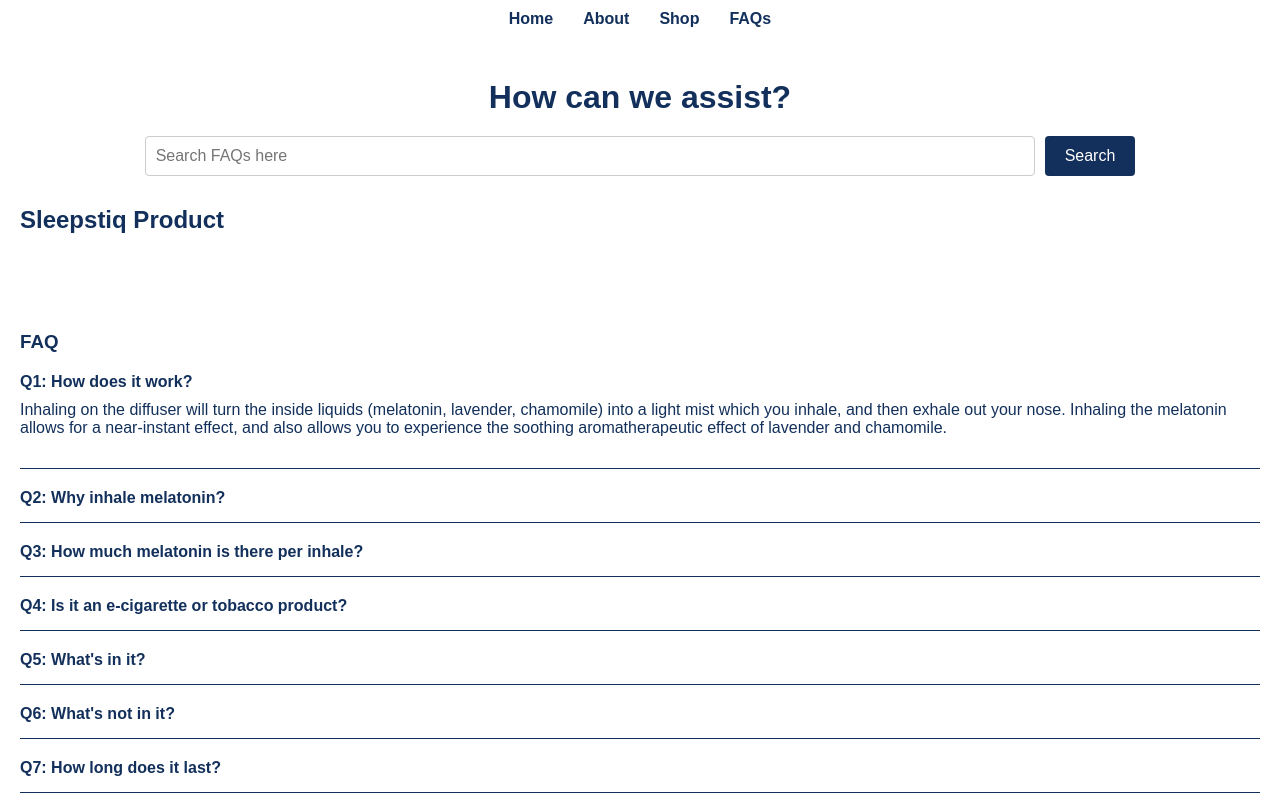
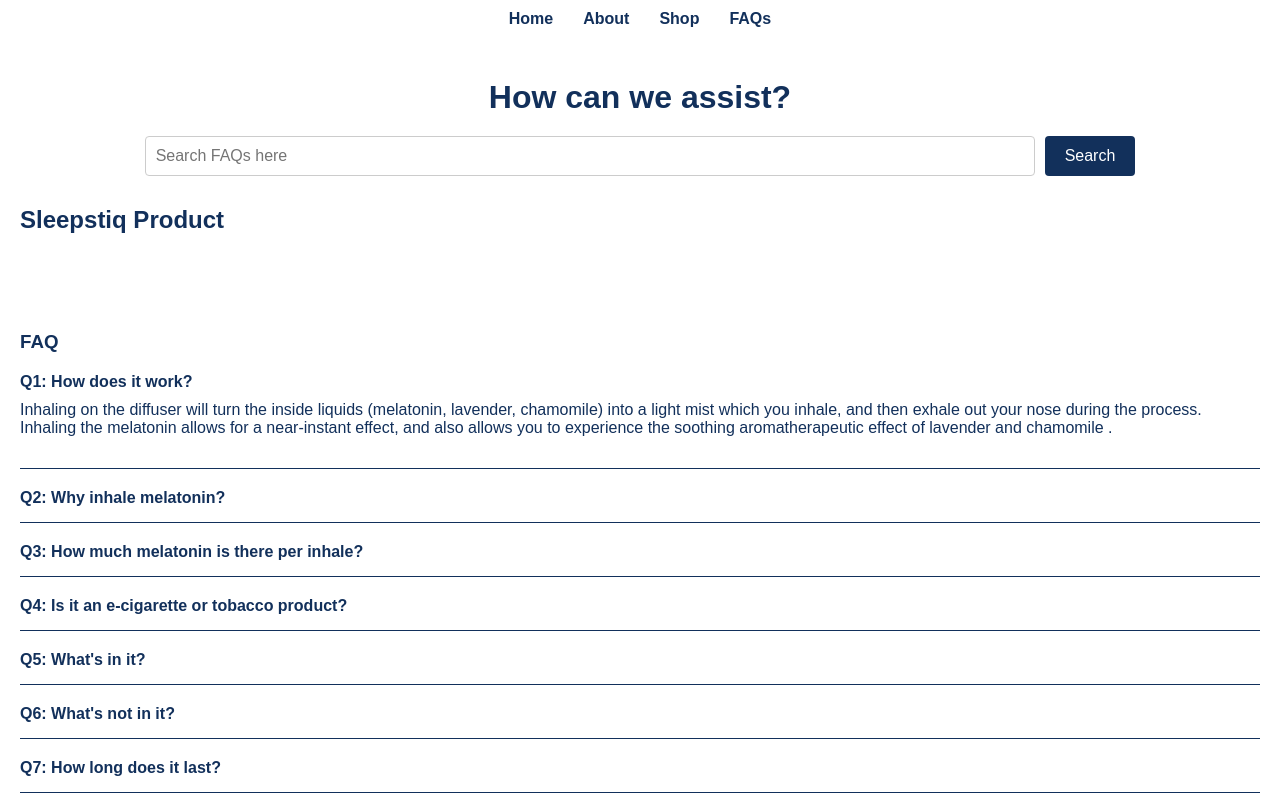
Before and after one commit to lambojac/currency, a React (Create React App) app: page /faqs in a window 1280 px wide. Shown: the top 800 px of the page. Built offline with nearby package versions, Linux system fonts and the light colour scheme.

Commit message:
Update Faqs.js

```diff
--- a/src/pages/Faqs.js
+++ b/src/pages/Faqs.js
@@ -28,7 +28,7 @@
         <button type="submit" className="faq-search-button">Search</button>
       </form>
       <div className="faq-product-info">
-        <h2>Sleepstiq Product</h2>
+        <h2>Sleepstiq Product </h2>
         <ul>
           <li>Order</li>
           <li>Melantonin</li>
@@ -42,9 +42,9 @@
             <p>
               Inhaling on the diffuser will turn the inside liquids (melatonin,
               lavender, chamomile) into a light mist which you inhale, and then
-              exhale out your nose. Inhaling the melatonin allows for a
+              exhale out your nose during the process. Inhaling the melatonin allows for a
               near-instant effect, and also allows you to experience the
-              soothing aromatherapeutic effect of lavender and chamomile.
+              soothing aromatherapeutic effect of lavender and chamomile .
             </p>
           </li>
           <li className="faq-item">
```
